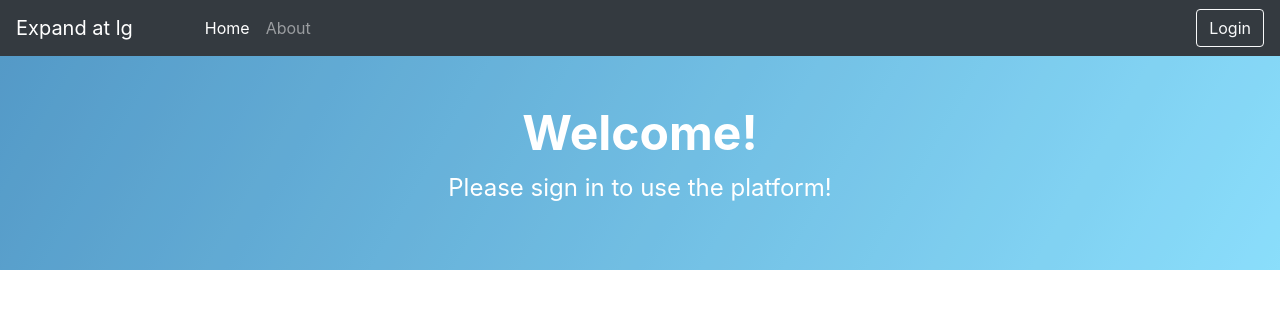
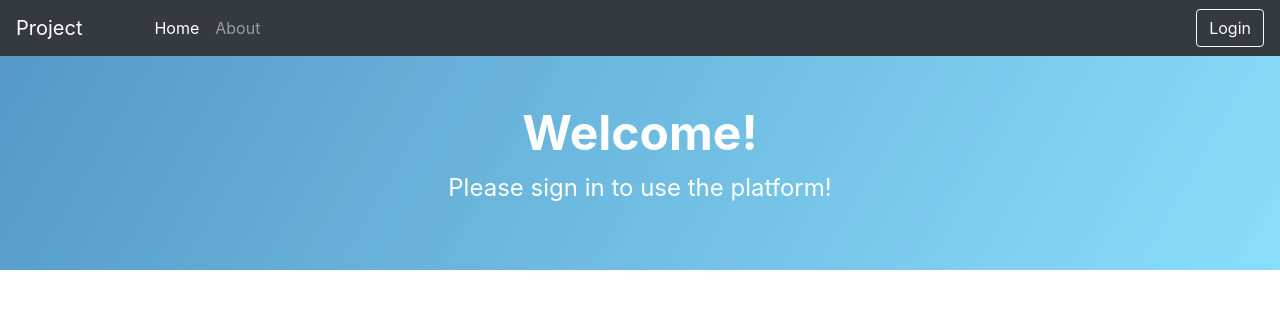
Before and after one commit to Hnsson/DV1663-Project, a Flask app: page / in a window 1280 px wide. Shown: the top 309 px of the page. Run offline with Flask 3, Linux system fonts and the light colour scheme; parts of the project's set-up code (start-up, migrations or seed data) failed here and were passed over.

Commit message:
Edited navbar title from bootstrap to name

```diff
--- a/web/static/about.html
+++ b/web/static/about.html
@@ -9,7 +9,7 @@
 </head>
 <body>
     <nav class="navbar navbar-expand-lg navbar-dark bg-dark">
-        <a class="navbar-brand" href="/">Expand at lg</a>
+        <a class="navbar-brand" href="/">Project</a>
         <button class="navbar-toggler" type="button" data-toggle="collapse" data-target="#navbarsExample05" aria-controls="navbarsExample05" aria-expanded="false" aria-label="Toggle navigation">
           <span class="navbar-toggler-icon"></span>
         </button>
--- a/web/static/index.html
+++ b/web/static/index.html
@@ -11,7 +11,7 @@
 
     <!--#include virtual="../templates/components/navbar.html" -->
     <nav class="navbar navbar-expand-lg navbar-dark bg-dark">
-        <a class="navbar-brand" href="/">Expand at lg</a>
+        <a class="navbar-brand" href="/">Project</a>
         <button class="navbar-toggler" type="button" data-toggle="collapse" data-target="#navbarsExample05" aria-controls="navbarsExample05" aria-expanded="false" aria-label="Toggle navigation">
           <span class="navbar-toggler-icon"></span>
         </button>
--- a/web/static/login.html
+++ b/web/static/login.html
@@ -8,7 +8,7 @@
 </head>
 <body class="bg-red-600">
     <nav class="navbar navbar-expand-lg navbar-dark bg-dark">
-        <a class="navbar-brand" href="/">Expand at lg</a>
+        <a class="navbar-brand" href="/">Project</a>
         <button class="navbar-toggler" type="button" data-toggle="collapse" data-target="#navbarsExample05" aria-controls="navbarsExample05" aria-expanded="false" aria-label="Toggle navigation">
           <span class="navbar-toggler-icon"></span>
         </button>
--- a/web/static/post.html
+++ b/web/static/post.html
@@ -9,7 +9,7 @@
 </head>
 <body>
     <nav class="navbar navbar-expand-lg navbar-dark bg-dark">
-        <a class="navbar-brand" href="/">Expand at lg</a>
+        <a class="navbar-brand" href="/">Project</a>
         <button class="navbar-toggler" type="button" data-toggle="collapse" data-target="#navbarsExample05" aria-controls="navbarsExample05" aria-expanded="false" aria-label="Toggle navigation">
           <span class="navbar-toggler-icon"></span>
         </button>
--- a/web/templates/components/navbar.html
+++ b/web/templates/components/navbar.html
@@ -4,7 +4,7 @@
 }
 </style>
 <nav class="navbar navbar-expand-lg navbar-dark bg-dark">
-    <a class="navbar-brand" href="/">Expand at lg</a>
+    <a class="navbar-brand" href="/">Project</a>
     <button class="navbar-toggler" type="button" data-toggle="collapse" data-target="#navbarsExample05" aria-controls="navbarsExample05" aria-expanded="false" aria-label="Toggle navigation">
       <span class="navbar-toggler-icon"></span>
     </button>
```
Also changed, not shown: db/database.db.
